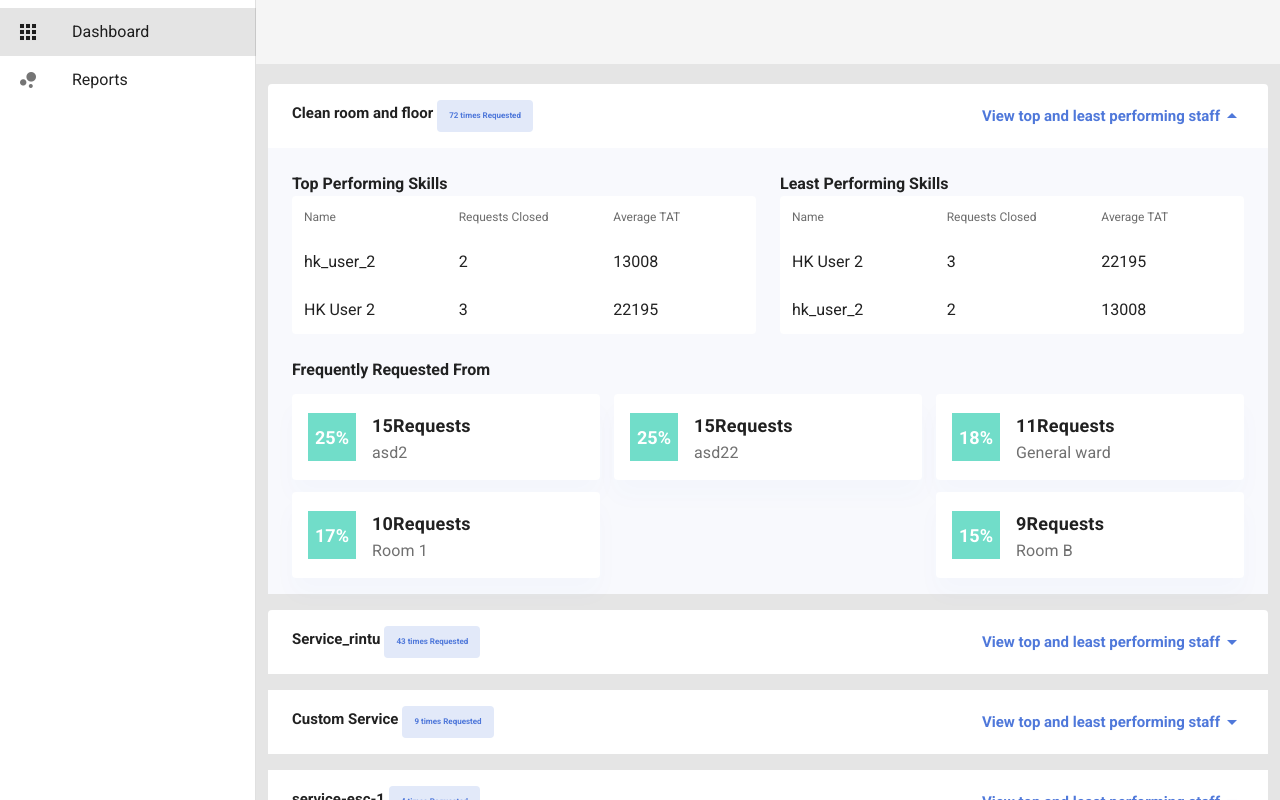
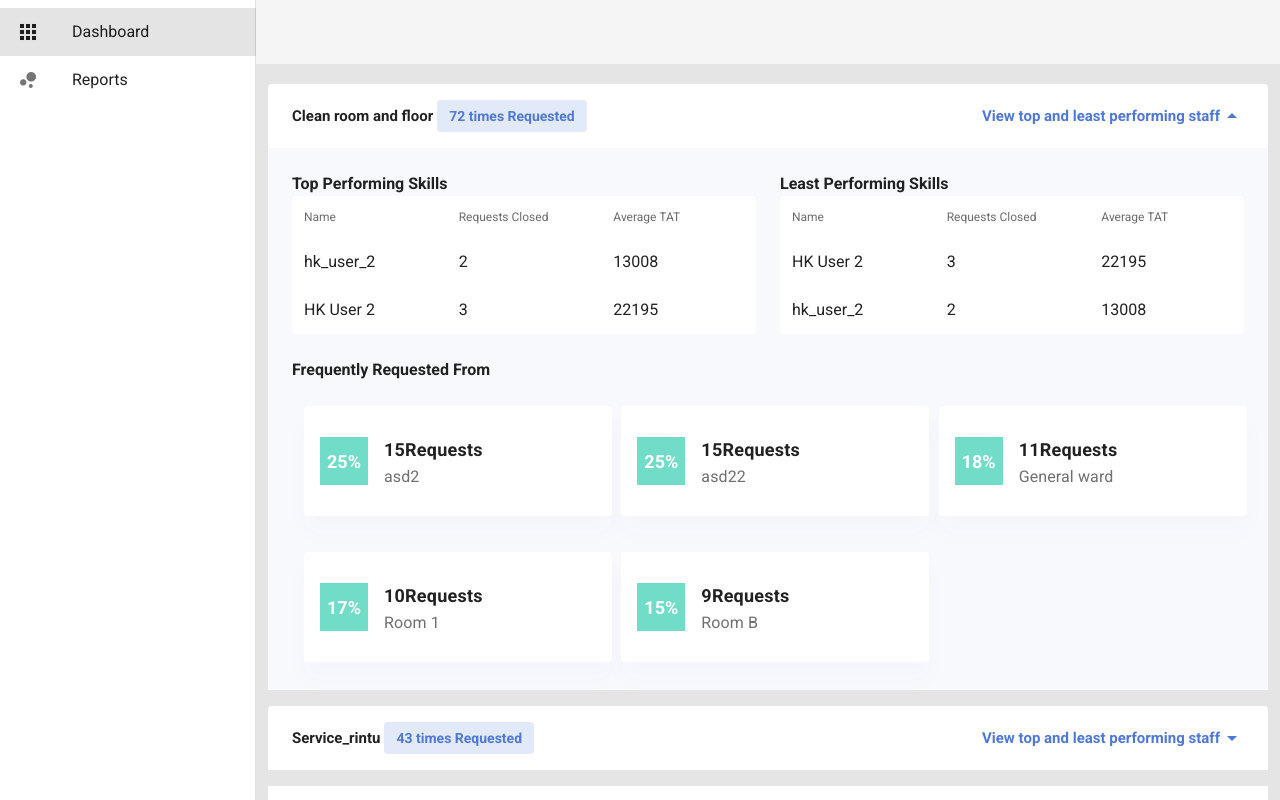
Before and after one commit to AYUSH-TRIPATHI786/Concierge-request-panel, a Nuxt app: page / in a window 1280 px wide. Both pictures are taken after a click on the button 768 px from the left and 232 px from the top of the page. Shown: the top 800 px of the page. Built offline with nearby package versions, Linux system fonts and the light colour scheme.

Commit message:
responsive2

```diff
--- a/components/Frequently-Requested-From-list.vue
+++ b/components/Frequently-Requested-From-list.vue
@@ -1,21 +1,22 @@
 <template>
     <v-row
-        class =  'pl-3 pr-3 d-block d-sm-flex justify-space-between '
+        class =  'pl-3 pr-3   d-block d-sm-flex  justify-space-between '
 
     >
 
         <v-menu
-        v-for="room in frequentlyRequestedFrom"
+        v-for="(room) in frequentlyRequestedFrom"
         :key = room.roomId
         open-on-hover
         min-width="200px"
         nudge-right="82px"
         >
             <template v-slot:activator="{ on, attrs }">
+            <v-col class='col-4'>
             <v-card
                 v-bind="attrs"
                 v-on='on'
-                class=' mb-3 pl-4 d-flex align-center'
+                :class= "'mb-3 pl-4 d-flex align-center col-4' "
                 id='request-card'
                 min-width=308px
             >
@@ -37,6 +38,7 @@
                 <v-card-subtitle class='roomname '  v-text="room.roomName"></v-card-subtitle>
                 </div>
             </v-card>
+            </v-col>
             </template>
 
             <v-card >
@@ -77,14 +79,25 @@
 
                 </v-container>
             </v-card>
+
         </v-menu>
+        <v-col>
+
+        </v-col>
     </v-row>
 </template>
 <script>
 export default {
     props:{
         frequentlyRequestedFrom:Array
+    },
+    methods:{
+        request_card_classes(){
+            let classes =  "";
+            (index===frequentlyRequestedFrom.length-2 && 'mr-auto')
+        }
     }
+
 }
 </script>
 
--- a/components/Most-requested-services-list.vue
+++ b/components/Most-requested-services-list.vue
@@ -102,9 +102,7 @@ export default {
   color:#4F78DA;
 }
 
-.chip{
-  font-size: 8px;
-}
+
 </style>
 
 <style lang="scss" scoped>
@@ -116,6 +114,9 @@ export default {
     .v-expansion-panel-header{
       font-size:10px;
     }
+    .chip{
+      font-size: 8px;
+    }
 
   }
 
```
